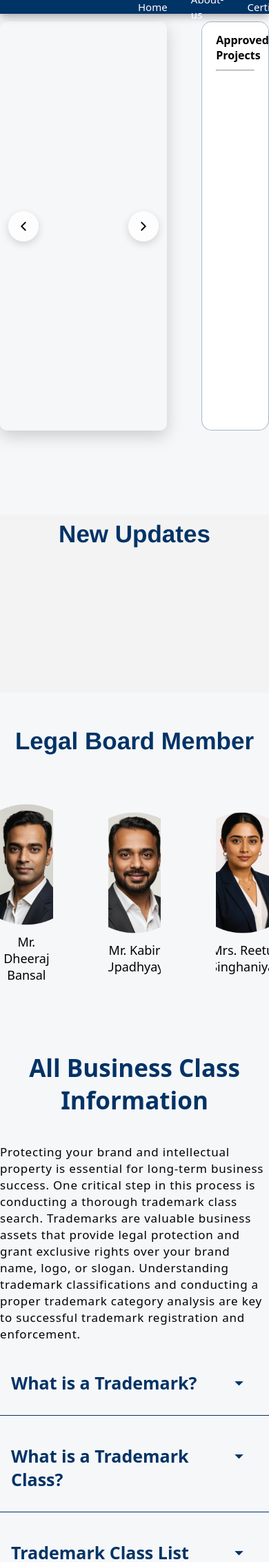
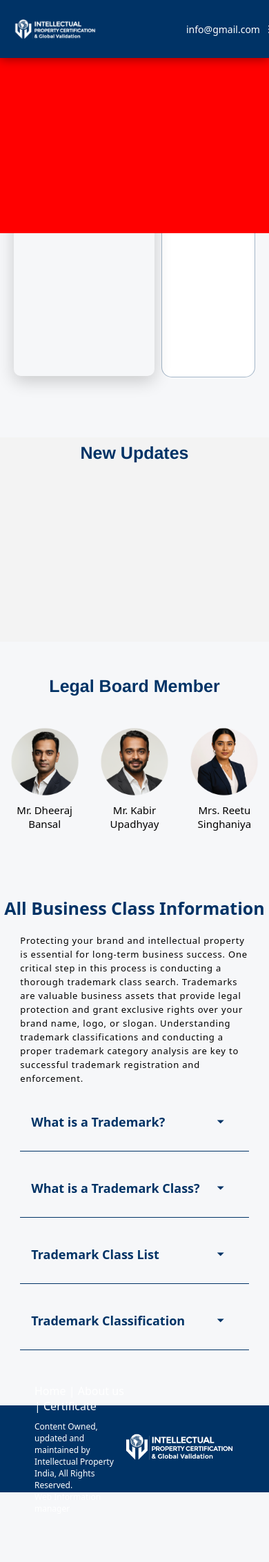
Before and after one commit to Happy-negi238/govDjango, a Django app: page / in a window 390 px wide. Shown: the top 2264 px of the page at 69% size. After the commit the page ends 2163 px from the top, so only its background shows below. Run offline with Django 5.2, Linux system fonts and the light colour scheme; data that the repository does not hold is empty; parts of the project's set-up code (start-up, migrations or seed data) failed here and were passed over; some libraries are stand-ins or nearby versions.

Commit message:
responsive

```diff
--- a/static/css/about.css
+++ b/static/css/about.css
@@ -9,6 +9,7 @@
   background-color: #00336609;
   font-family: system-ui, -apple-system, BlinkMacSystemFont, "Segoe UI", Roboto,
     Oxygen, Ubuntu, Cantarell, "Open Sans", "Helvetica Neue", sans-serif;
+    width: 100%;
 }
 
 /* start main content */
--- a/static/css/certificate.css
+++ b/static/css/certificate.css
@@ -7,17 +7,14 @@
 }
 
 body {
-  /* background-color: #808080; */
   background-color: #f6f8fa;
-  /* overflow: visible; */
 }
+
 .certificate {
   padding-top: 8%;
   height: 100%;
   width: 100%;
   margin: auto;
-  /* position: relative;
-  z-index: 16;       */
 }
 
 .certificate-heading h3 {
--- a/static/css/header.css
+++ b/static/css/header.css
@@ -9,7 +9,7 @@
   background-color: #003366;
   color: white;
   width: 100%;
-  height: 5vw;
+  height: 10vh;
   display: flex;
   justify-content: space-between;
   align-items: center;
@@ -71,3 +71,11 @@
   /* background-color: yellow; */
   flex-basis: 15%;
 }
+
+.menu{
+  display: none;
+}
+
+.popup{
+  display: none;
+}
--- a/static/css/style.css
+++ b/static/css/style.css
@@ -30,20 +30,16 @@
 /* start slider  */
 
 :root {
-  --slider-max-w: 960px;
-  --nav-size: 44px;
-  --shadow: 0 8px 24px rgba(0, 0, 0, 0.18);
-  --radius: 10px;
   --transition: 500ms ease;
 }
 
 .slider {
-  width: min(100%, var(--slider-max-w));
+  width: 60%;
   aspect-ratio: 16 / 9;
   position: relative;
-  border-radius: var(--radius);
+  border-radius: 10px;
   overflow: hidden;
-  box-shadow: var(--shadow);
+  box-shadow: 0 8px 24px #0000002e;
 }
 
 .slider-track {
@@ -68,8 +64,8 @@
   position: absolute;
   top: 50%;
   transform: translateY(-50%);
-  width: var(--nav-size);
-  height: var(--nav-size);
+  width: 44px;
+  height: 44px;
   border: none;
   border-radius: 50%;
   background: rgba(255, 255, 255, 0.75);
@@ -241,6 +237,7 @@
 .board-container {
   margin-top: 50px;
 }
+
 .heading h1 {
   text-align: center;
   font-size: 35px;
--- /dev/null
+++ b/static/js/header.js
@@ -0,0 +1,5 @@
+let menu = document.getElementById("menu")
+
+menu.addEventListener("click", function(){
+    alert("hello")
+})
--- /dev/null
+++ b/static/responsive/footer.css
@@ -0,0 +1,19 @@
+@media (max-width: 768px) {
+  footer {
+    height: 15vh;
+  }
+  .f-one .second-one p {
+    font-size: 12px;
+  }
+
+  .f-one .third-one p {
+    color: white;
+    font-size: 12px;
+  }
+
+  .f-two img {
+    height: 70px;
+    width: 160px;
+    object-fit: contain;
+  }
+}
--- /dev/null
+++ b/static/responsive/header.css
@@ -0,0 +1,61 @@
+@media (max-width: 768px) {
+  header {
+    height: 10vh;
+  }
+
+  .logo {
+    margin-left: -30px;
+  }
+  .logo img {
+    width: 120px;
+    object-fit: contain;
+  }
+
+  .quicklinks {
+    margin-left: -50px;
+    gap: 0px;
+  }
+
+  .quicklinks a {
+    width: 80px !important;
+    /* background-color: pink; */
+  }
+
+  .quicklinks a span {
+    font-size: 14px;
+  }
+
+  .email p {
+    font-size: 14px;
+  }
+}
+
+
+@media (max-width: 425px) {
+
+  .quicklinks {
+ display: none;
+  }
+
+  .email  {
+    margin-left: -20px;
+  }
+
+  .menu{
+    display: block;
+    margin-left: -140px;
+  }
+
+  .menu i{
+    font-weight: 400;
+  }
+
+  .popup{
+    display: block;
+    height: 40vh;
+    width: 100%;
+    background-color: red;
+    position: absolute;
+    z-index: 8;
+  }
+}
--- /dev/null
+++ b/static/responsive/index.css
@@ -0,0 +1,134 @@
+@media (max-width: 768px) {
+  /* Start image slider */
+  .home-container {
+    padding-top: 10%;
+    padding-left: 20px;
+    padding-right: 20px;
+  }
+
+  .home-container .container {
+    gap: 10px;
+  }
+
+  .slider {
+    height: 60vh;
+  }
+
+  .nav {
+    height: 25px;
+    width: 25px;
+  }
+
+  .nav svg {
+    height: 18px;
+    width: 18px;
+  }
+
+  .nav.prev {
+    left: 10px;
+  }
+  .nav.next {
+    right: 10px;
+  }
+
+  /* End image slider */
+
+  /* Start approved project */
+  .project-name {
+    height: 60vh;
+  }
+
+  .project-name .project-h4 {
+    font-size: 14px;
+  }
+
+  .project-list ul {
+    gap: 1px;
+  }
+  .project-list ul li {
+    font-size: 11px;
+  }
+
+  /* End approved project */
+
+  /* Start update section */
+
+  .update-container {
+    margin-top: 8rem;
+    height: 35vh;
+  }
+
+  .heading h1 {
+    font-size: 25px;
+  }
+
+  .blink li a {
+    font-size: 11px;
+  }
+  /* End update section */
+
+  /* Start board member */
+
+  .card-section {
+    gap: 1px;
+    margin-top: 30px;
+  }
+
+  .card-section .profile {
+    width: 180px;
+    height: 180px;
+    gap: 20px;
+  }
+
+  .card-section .profile img {
+    width: 100px;
+    height: 100px;
+  }
+
+  .profile .member-detail h4 {
+    font-size: 15px;
+  }
+
+  /* End board member */
+
+  /* Start tradmark section */
+
+  .trademark .trad-head h2 {
+    font-size: 25px;
+  }
+
+  .trademark .trad-para .para-head {
+    width: 85%;
+    line-height: 20px;
+    font-size: 13px;
+    margin-top: 20px;
+  }
+
+  .accordian {
+    width: 85%;
+  }
+
+  .accordian .question h3 {
+    font-size: 18px;
+    color: #003366;
+  }
+
+  .question .icon {
+    font-size: 20px;
+  }
+
+  .accordian .answer {
+    line-height: 20px;
+    font-size: 13px;
+    margin-top: 20px;
+  }
+
+  .accordian .answer table td {
+  padding: 10px;
+  border: 1px solid #00000033;
+  text-align: left;
+  font-size: 13px;
+}
+
+  /* End tradmark section */
+}
--- a/templates/about.html
+++ b/templates/about.html
@@ -1,6 +1,7 @@
 {% extends "base.html" %} {% load static %}
 {% block head %}
 <link rel="stylesheet" href="{% static 'css/about.css'  %}">
+<link rel="stylesheet" href="{% static 'responsive/about.css'  %}">
 {% endblock %}
 
 {% block content %}
--- a/templates/certificate.html
+++ b/templates/certificate.html
@@ -2,6 +2,7 @@
 
 {% block head %}
 <link rel="stylesheet" href="{% static 'css/certificate.css' %}">
+<link rel="stylesheet" href="{% static 'responsive/certificate.css' %}">
 {% endblock %}
 
 {% block content %}
--- a/templates/footer.html
+++ b/templates/footer.html
@@ -5,6 +5,7 @@
     <meta charset="UTF-8">
     <meta name="viewport" content="width=device-width, initial-scale=1.0">
   <link rel="stylesheet" href="{% static 'css/footer.css' %}" />
+  <link rel="stylesheet" href="{% static 'responsive/footer.css' %}">
     <title>Document</title>
 </head>
 <body>
--- a/templates/header.html
+++ b/templates/header.html
@@ -6,6 +6,7 @@
     <meta name="viewport" content="width=device-width, initial-scale=1.0">
     <title>Document</title>
     <link rel="stylesheet" href="{% static 'css/header.css' %}" />
+    <link rel="stylesheet" href="{% static 'responsive/header.css' %}">
 </head>
 <body>
     <header>
@@ -33,6 +34,17 @@
            <p>info@gmail.com</p>
         </div>
 
+        <div class="menu" id="menu">
+            <i class="ri-menu-line"></i>
+        </div>
+
     </header>
+
+    <div class="popup" id="popup">
+
+    </div>
+
+<script src="{% static 'js/header.js' %}"></script>
+
 </body>
 </html>
--- a/templates/index.html
+++ b/templates/index.html
@@ -2,6 +2,7 @@
 
 {% block head %}
 <link rel="stylesheet" href="{% static 'css/style.css' %}" />
+<link rel="stylesheet" href="{% static 'responsive/index.css' %}">
 <link href="https://cdn.jsdelivr.net/npm/remixicon@4.5.0/fonts/remixicon.css" rel="stylesheet" />
 {% endblock %}
 
```
Also changed, not shown: static/responsive/about.css (added, +55 -0 lines), static/responsive/certificate.css (added, +62 -0 lines).
